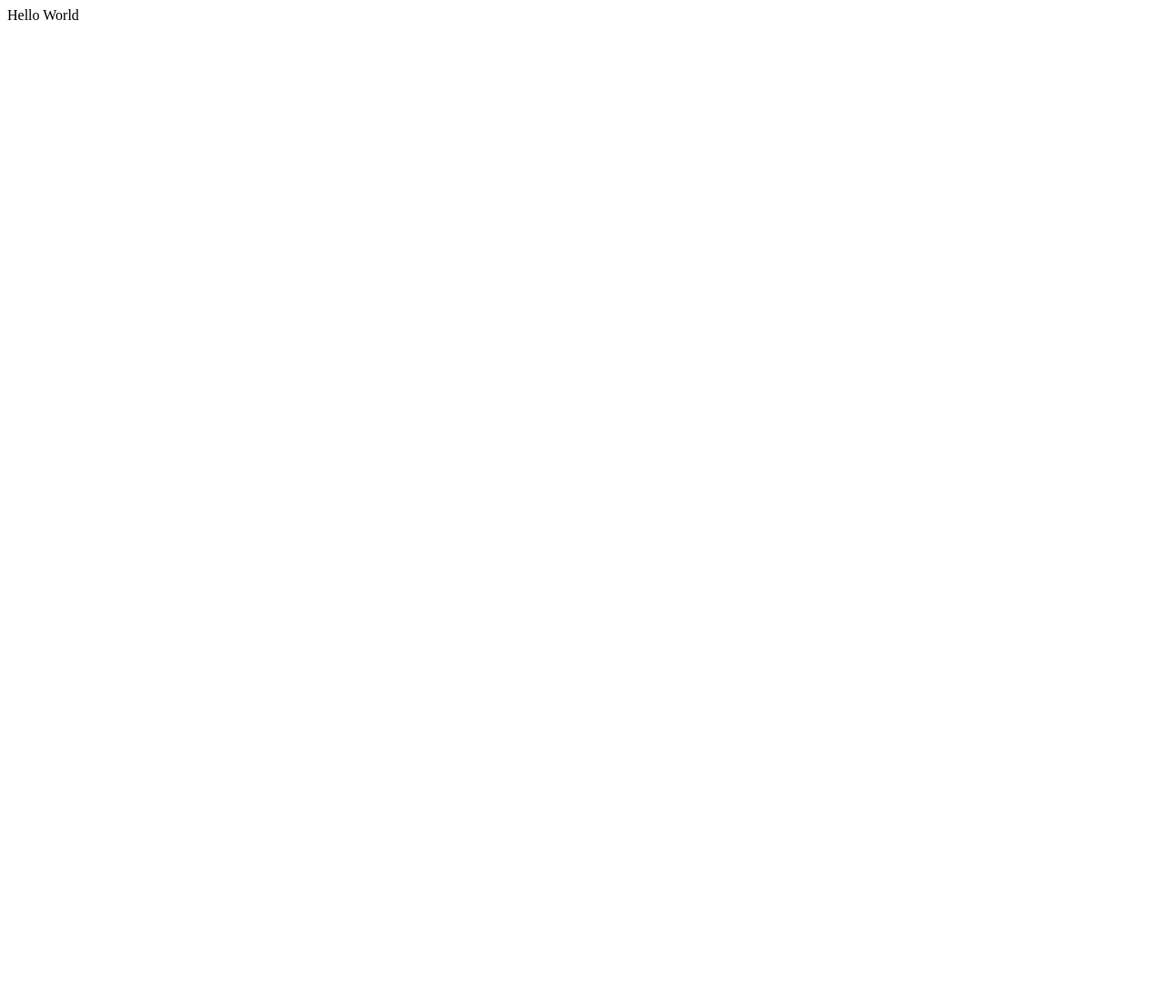
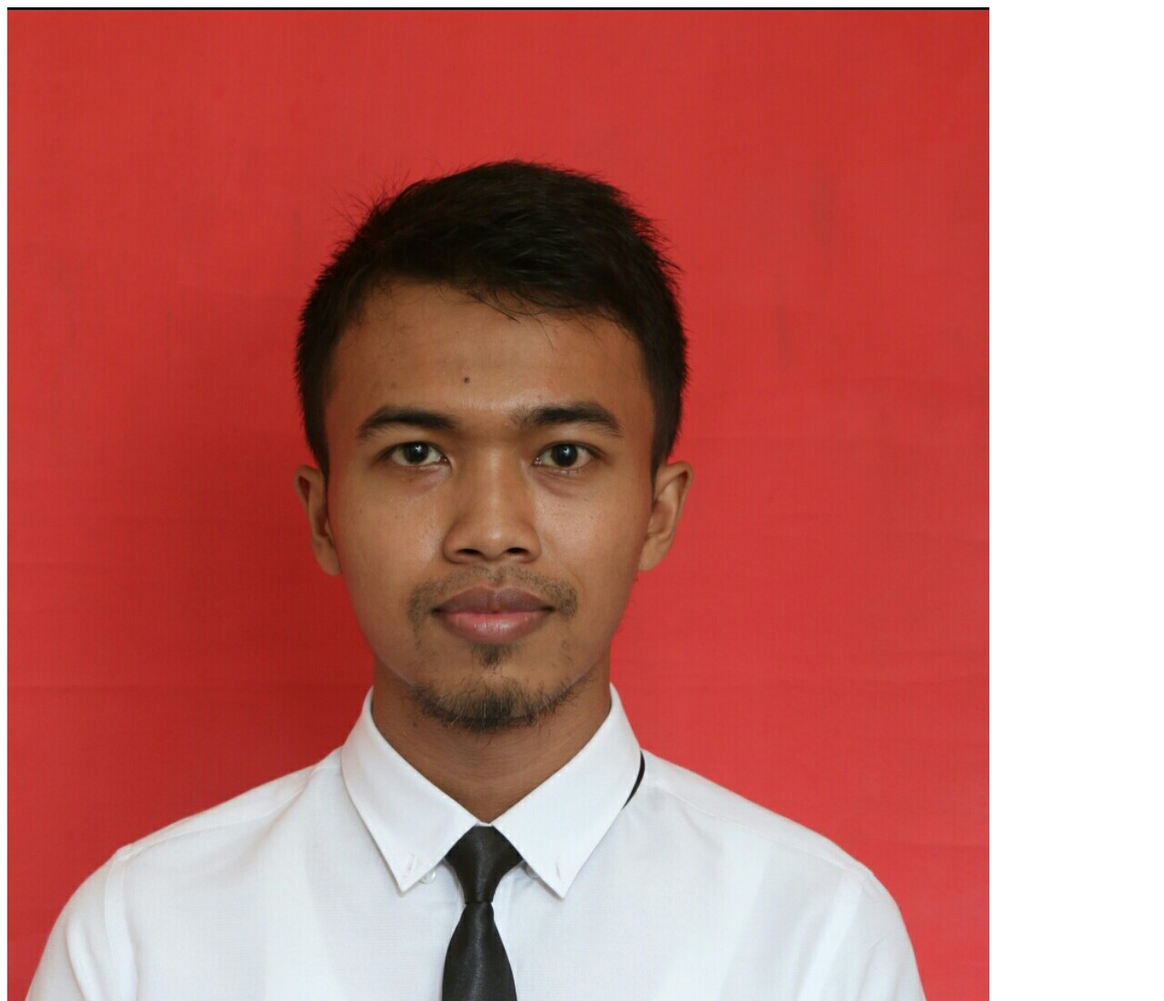
Before and after one commit to msaifull/my-repo-from-remote, a plain HTML site: page index.html in a window 1280 px wide. Shown: the top 1100 px of the page at 91% size. Before the commit the page ends 800 px from the top, so only its background shows below. Drawn offline with Linux system fonts and the light colour scheme.

Commit message:
Changed Hello World with img and h2 to dislay simple profile data. Image file added in the folder images and used as resource in the img element in index.html file

```diff
--- a/index.html
+++ b/index.html
@@ -6,6 +6,9 @@
     <title>Git Exercise</title>
 </head>
 <body>
-   Hello World
+    <div>
+        <img src="images/foto.jpg" alt="profile image" />
+        <h2>Muhammad Saifullah</h2>
+     </div>
 </body>
 </html>
```
Also changed, not shown: images/foto.jpg (added).
